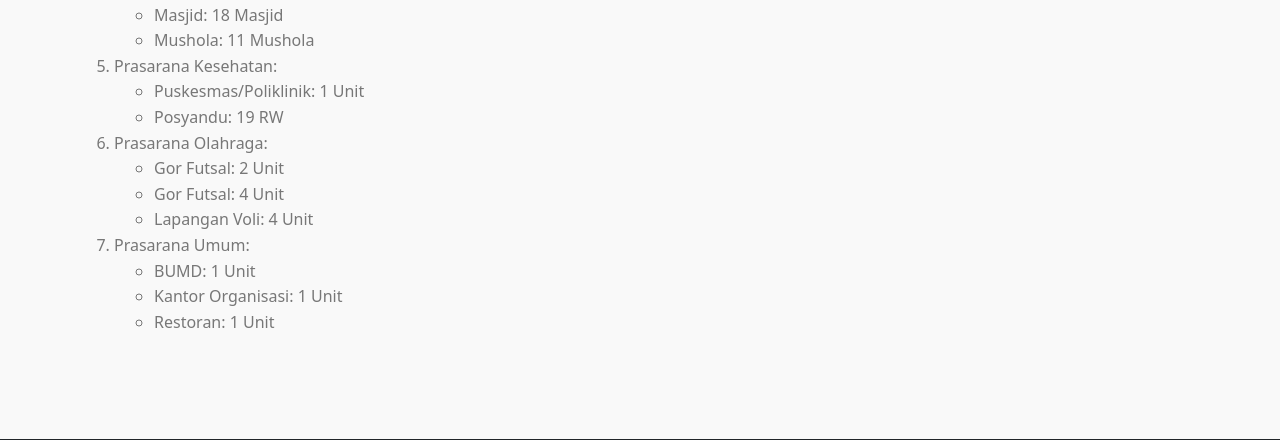
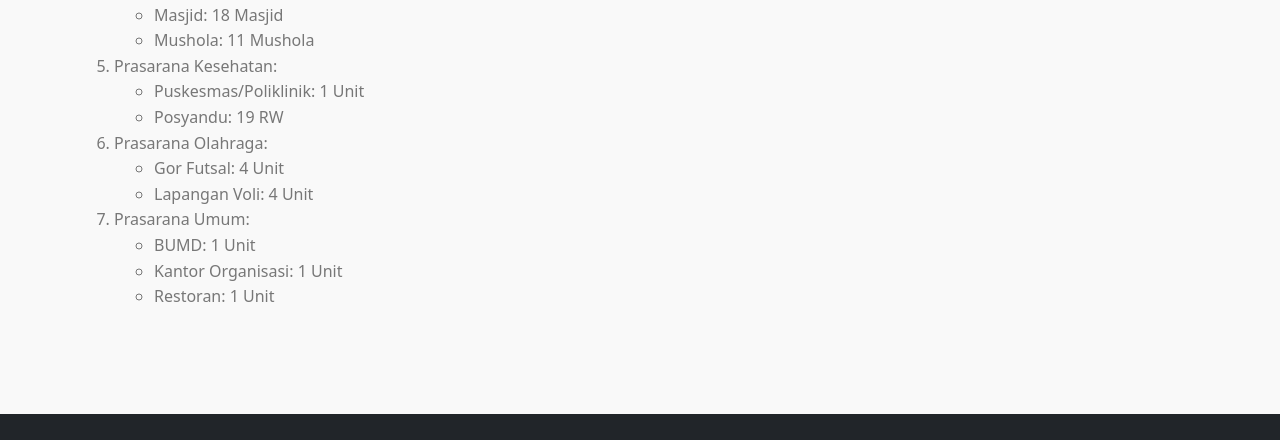
Before and after one commit to Haizkiii/Website-Kelurahan-Jayawaras, a plain HTML site: page monografis.html in a window 1280 px wide. Shown: the part 1503-1943 px from the top of the page. Drawn offline with nearby package versions, Linux system fonts and the light colour scheme.

Commit message:
Update monografis.html

```diff
--- a/monografis.html
+++ b/monografis.html
@@ -152,7 +152,6 @@
           <li>
             Prasarana Olahraga:
             <ul class="sub-list">
-              <li>Gor Futsal: 2 Unit</li>
               <li>Gor Futsal: 4 Unit</li>
               <li>Lapangan Voli: 4 Unit</li>
             </ul>
```
